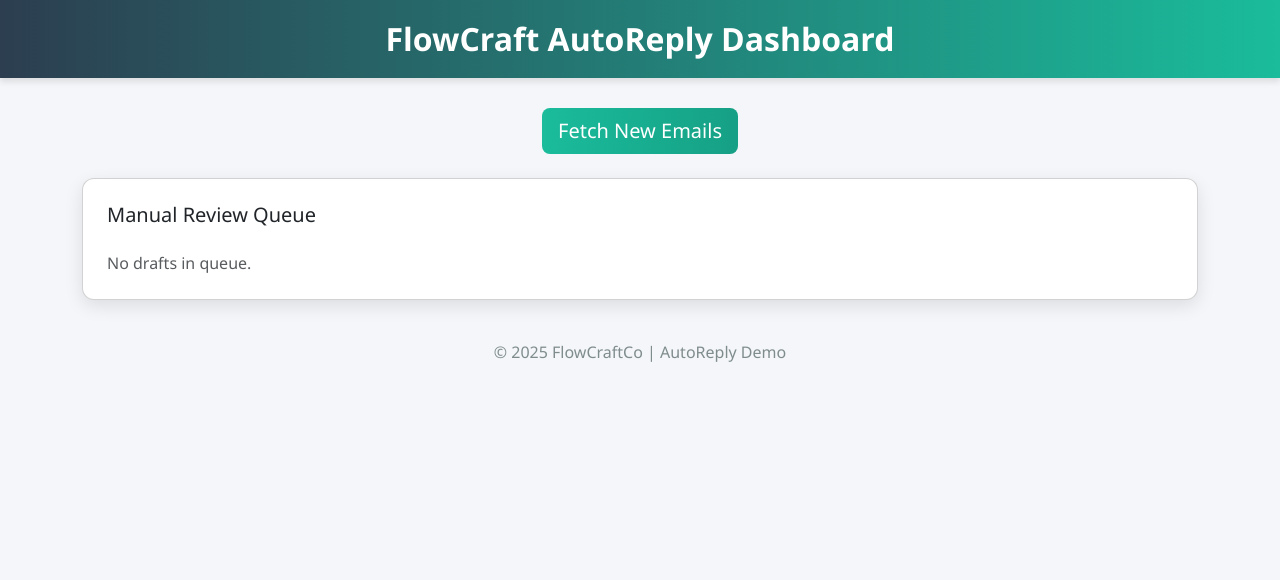
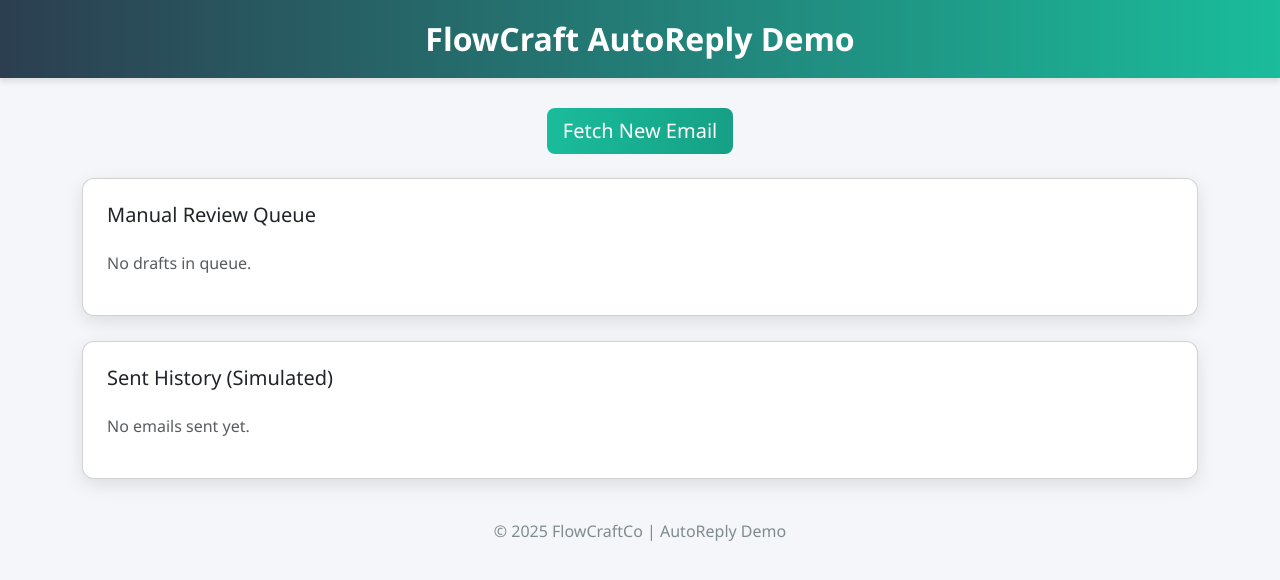
Before and after one commit to eldamon4-ctrl/flowcraft-autoreply-demo-fixed, a Python web app: template templates/index.html in a window 1280 px wide. Shown: the top 580 px of the page. Run offline with Jinja, Linux system fonts and the light colour scheme; the template is opened without the code that fills it, so the values that code supplies are empty.

Commit message:
Update index.html

```diff
--- a/templates/index.html
+++ b/templates/index.html
@@ -3,76 +3,69 @@
 <head>
 <meta charset="UTF-8">
 <meta name="viewport" content="width=device-width, initial-scale=1.0">
-  <title>FlowCraft AutoReply Dashboard</title>
+<title>FlowCraft AutoReply Demo</title>
 <link href="https://cdn.jsdelivr.net/npm/bootstrap@5.3.2/dist/css/bootstrap.min.css" rel="stylesheet">
 <style>
 body { font-family: 'Segoe UI', sans-serif; background-color: #f4f6f9; color: #2c3e50; }
-    header { background: linear-gradient(90deg, #2c3e50, #1abc9c); color: white; padding: 20px 0; text-align: center; box-shadow: 0 4px 6px rgba(0,0,0,0.1); margin-bottom: 30px; }
-    header h1 { margin: 0; font-size: 2rem; font-weight: 700; }
-    .btn-primary { background: linear-gradient(90deg, #1abc9c, #16a085); border: none; }
-    .btn-primary:hover { background: linear-gradient(90deg, #16a085, #1abc9c); }
-    .card { border-radius: 12px; box-shadow: 0 6px 18px rgba(0,0,0,0.1); margin-bottom: 25px; }
-    table { table-layout: fixed; word-wrap: break-word; }
-    .draft-text { white-space: pre-wrap; font-size: 0.95rem; }
-    footer { text-align: center; padding: 15px 0; color: #7f8c8d; }
+header { background: linear-gradient(90deg, #2c3e50, #1abc9c); color: white; padding: 20px 0; text-align: center; margin-bottom: 30px; box-shadow:0 4px 6px rgba(0,0,0,0.1);}
+header h1 { margin:0; font-size:2rem; font-weight:700; }
+.btn-primary { background: linear-gradient(90deg,#1abc9c,#16a085); border:none; }
+.btn-primary:hover { background: linear-gradient(90deg,#16a085,#1abc9c); }
+.card { border-radius:12px; box-shadow:0 6px 18px rgba(0,0,0,0.1); margin-bottom:25px; }
+.draft-text { white-space: pre-wrap; font-size:0.95rem; }
+footer { text-align:center; padding:15px 0; color:#7f8c8d; }
 </style>
 </head>
 <body>
 
-  <header>
-    <h1>FlowCraft AutoReply Dashboard</h1>
-  </header>
+<header><h1>FlowCraft AutoReply Demo</h1></header>
+<div class="container">
 
-  <div class="container">
-    {% if error %}
-    <div class="alert alert-danger" role="alert">
-  {{ error }}
-    </div>
-    {% endif %}
+<!-- Fetch Emails -->
 <div class="text-center mb-4">
-      <a href="/fetch_emails" class="btn btn-primary btn-lg">Fetch New Emails</a>
+  <a href="/fetch_emails" class="btn btn-primary btn-lg">Fetch New Email</a>
 </div>
 
+<!-- Queue -->
 <div class="card p-4">
   <h5 class="card-title mb-4">Manual Review Queue</h5>
-
-      {% if queue and queue|length > 0 %}
+  {% if queue %}
   <div class="table-responsive">
     <table class="table table-striped align-middle">
-            <thead>
-              <tr>
-                <th scope="col">From</th>
-                <th scope="col">Subject</th>
-                <th scope="col">Draft</th>
-                <th scope="col">Action</th>
-              </tr>
-            </thead>
+      <thead><tr><th>From</th><th>Subject</th><th>Draft</th><th>Action</th></tr></thead>
       <tbody>
         {% for email in queue %}
         <tr>
           <td>{{ email.from }}</td>
           <td>{{ email.subject }}</td>
           <td class="draft-text">{{ email.draft }}</td>
-                  <td>
-                    <a href="/send/{{ loop.index0 }}" class="btn btn-success btn-sm">Approve & Send</a>
-                  </td>
+          <td><a href="/send/{{ loop.index0 }}" class="btn btn-success btn-sm">Approve & Send</a></td>
         </tr>
         {% endfor %}
       </tbody>
     </table>
   </div>
   {% else %}
-        <p class="text-muted mb-0">No drafts in queue.</p>
+  <p class="text-muted">No drafts in queue.</p>
   {% endif %}
+</div>
 
+<!-- Sent History -->
+<div class="card p-4 mt-4">
+<h5 class="card-title mb-4">Sent History (Simulated)</h5>
+{% if history %}
+  <ul class="list-group">
+    {% for item in history %}
+      <li class="list-group-item"><strong>To:</strong> {{ item.to }} | <strong>Subject:</strong> {{ item.subject }}<br>{{ item.body }}</li>
+    {% endfor %}
+  </ul>
+{% else %}
+  <p class="text-muted">No emails sent yet.</p>
+{% endif %}
 </div>
 
 </div>
-
-  <footer>
-    &copy; 2025 FlowCraftCo | AutoReply Demo
-  </footer>
-
+<footer>&copy; 2025 FlowCraftCo | AutoReply Demo</footer>
 <script src="https://cdn.jsdelivr.net/npm/bootstrap@5.3.2/dist/js/bootstrap.bundle.min.js"></script>
 </body>
 </html>
```
Lines whose indentation alone changed are shown as unchanged.
